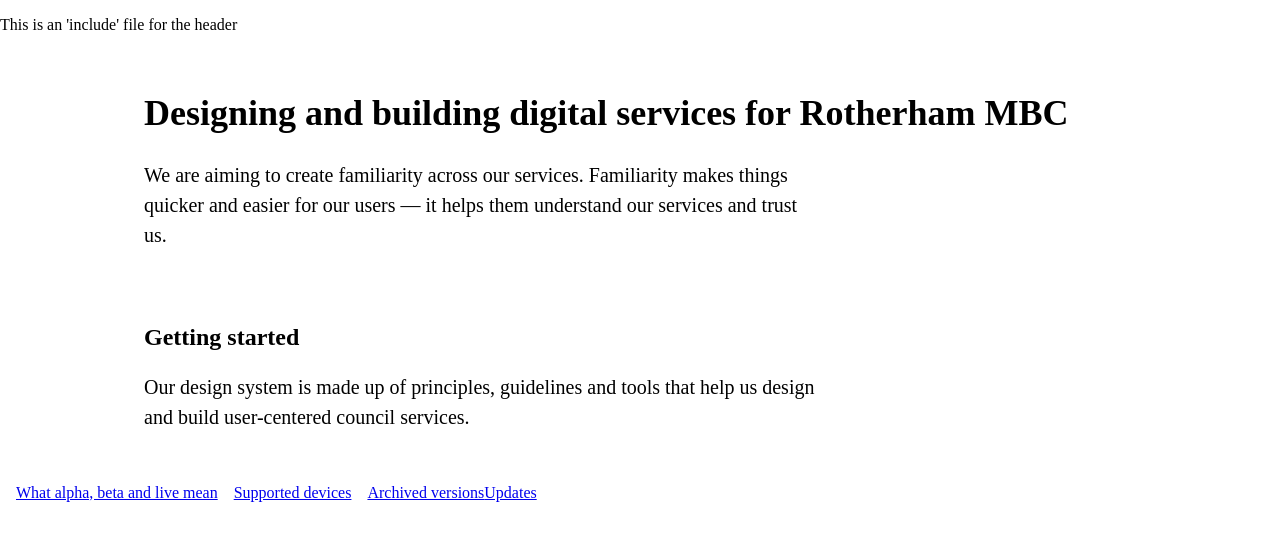
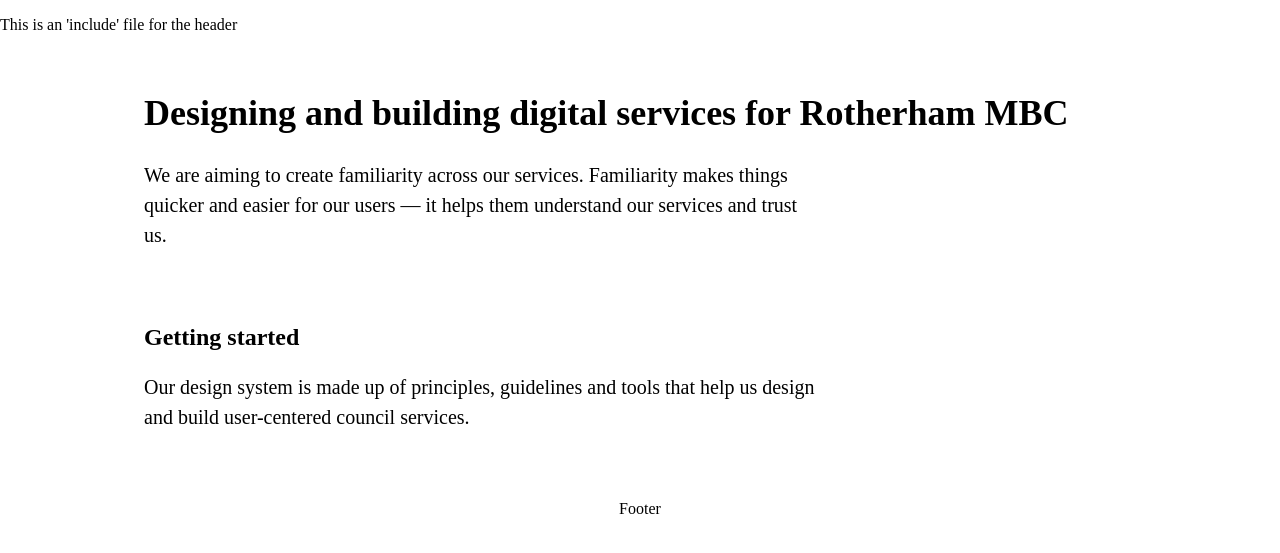
Before and after one commit to rothgov/tachyons, a Jekyll site: the page built from index.html, in a window 1280 px wide. Shown: the top 553 px of the page. Built offline with Jekyll 4.4.1, drawn with Linux system fonts in a browser that asks for light colours.

Commit message:
Update footer.html

```diff
--- a/_includes/footer.html
+++ b/_includes/footer.html
@@ -1,20 +1,5 @@
 <footer>
-      <div>
-        <nav class="ph3">
-          <ul class="list pl0 flex">
-            <li class="mr3">
-              <a href="/process.html">What alpha, beta and live mean</a>
-            </li>
-            <li class="mr3">
-              <a href="/supported-devices.html">Supported devices</a>
-            </li>
-            <li>
-              <a href="/archive.html">Archived versions</a>
-            </li>
-            <li>
-              <a href="/updates.html">Updates</a>
-            </li>
-          </ul>
-        </nav>
-      </div>
-    </footer>
+  <div class="pa3 mw8 center tc">
+    <p>Footer</p>
+  </div>
+</footer>
```
